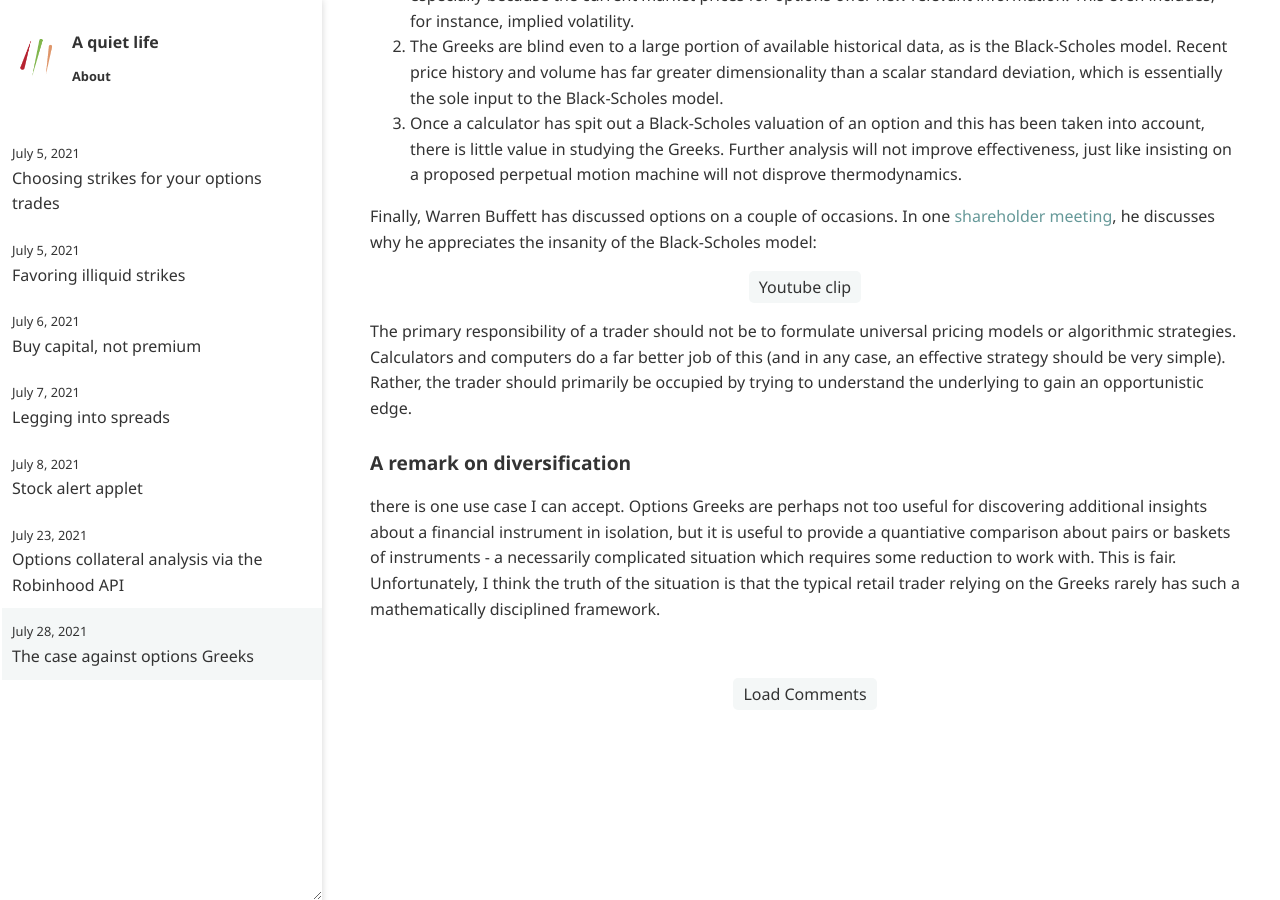
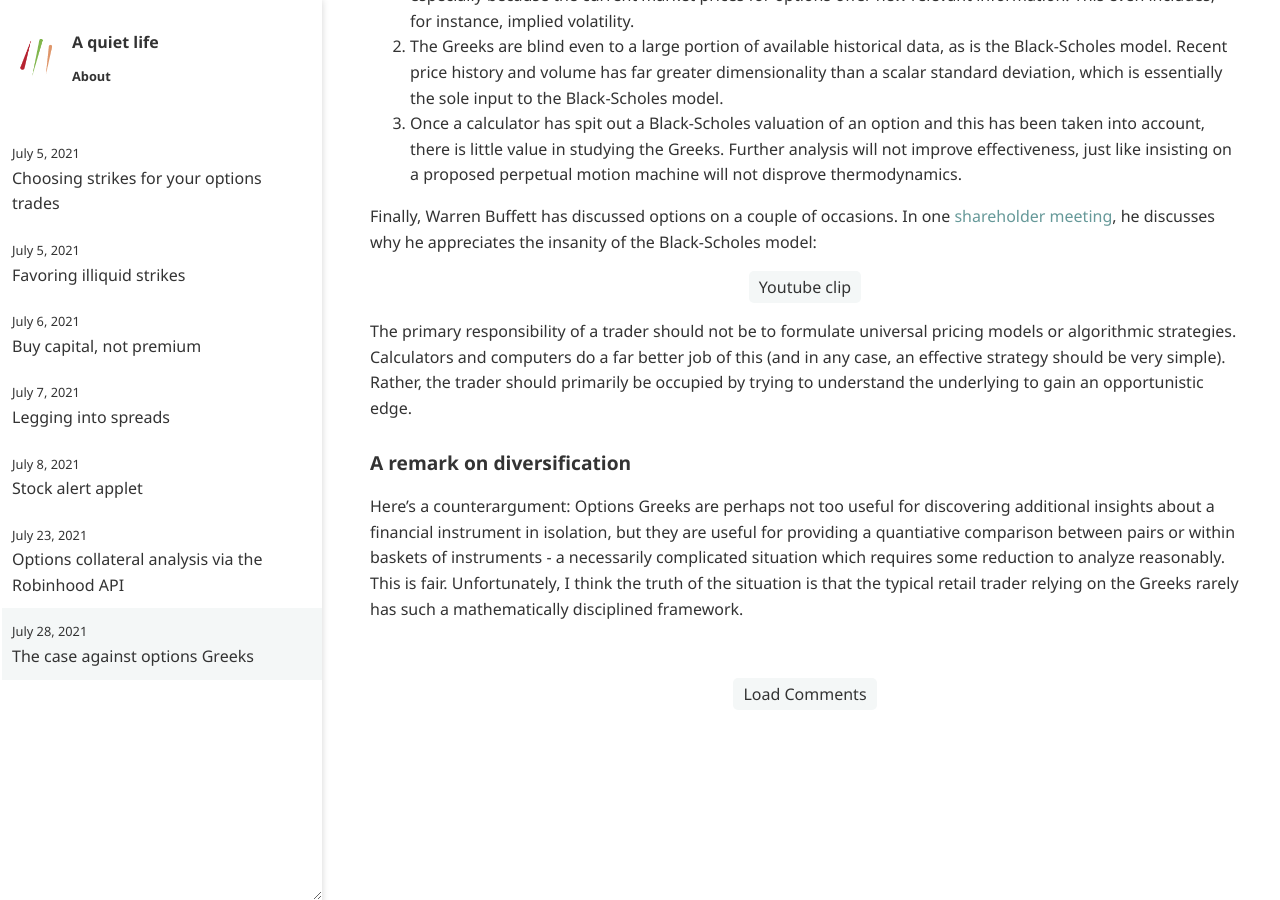
Before and after one commit to ansyblenetwork/aquietlife, a Jekyll site: the page built from _posts/2021-07-28-greeks.md, in a window 1280 px wide and 900 px high, scrolled down 1813 px. Built offline with Jekyll 4.4.1, drawn with Linux system fonts in a browser that asks for light colours.

Commit message:
Update 2021-07-28-greeks.md

```diff
--- a/_posts/2021-07-28-greeks.md
+++ b/_posts/2021-07-28-greeks.md
@@ -49,4 +49,4 @@ The primary responsibility of a trader should not be to formulate universal pric
 
 ### A remark on diversification
 
-there is one use case I can accept. Options Greeks are perhaps not too useful for discovering additional insights about a financial instrument in isolation, but it is useful to provide a quantiative comparison about pairs or baskets of instruments - a necessarily complicated situation which requires some reduction to work with. This is fair. Unfortunately, I think the truth of the situation is that the typical retail trader relying on the Greeks rarely has such a mathematically disciplined framework.
+Here's a counterargument: Options Greeks are perhaps not too useful for discovering additional insights about a financial instrument in isolation, but they are useful for providing a quantiative comparison between pairs or within baskets of instruments - a necessarily complicated situation which requires some reduction to analyze reasonably. This is fair. Unfortunately, I think the truth of the situation is that the typical retail trader relying on the Greeks rarely has such a mathematically disciplined framework.
```
